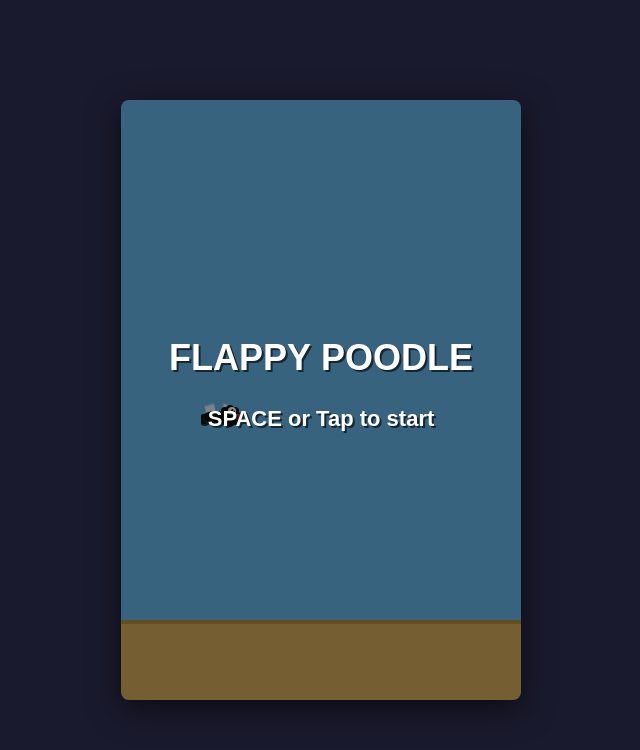
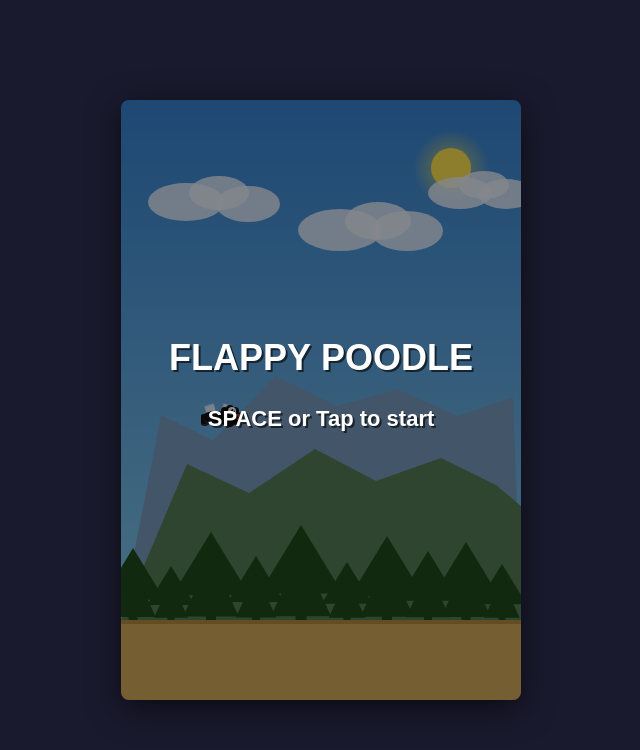
Before and after one commit to markusohd/flappy-poodle, a plain HTML site: page index.html in a window 1280 px wide. Shown: the whole page, without its empty margins (319-959 px from the left). Drawn offline with Linux system fonts and the light colour scheme.

Commit message:
Add animated background: mountains, trees, and day/night cycle every 50 points

```diff
--- a/index.html
+++ b/index.html
@@ -223,6 +223,161 @@ function drawText(text, size, x, y, center = true) {
 }
 
 // ---------------------------------------------------------------------------
+// Time-of-day background system
+// ---------------------------------------------------------------------------
+const TOD_TRANS = 8; // score-point transition window at each phase boundary
+
+// Returns [currentPhase (0=morning,1=afternoon,2=night), nextPhase, blend t 0..1]
+function getBlend() {
+  const cycle  = score % 150;
+  const phase  = Math.floor(cycle / 50);
+  const within = cycle % 50;
+  if (within < 50 - TOD_TRANS) return [phase, phase, 0];
+  return [phase, (phase + 1) % 3, (within - (50 - TOD_TRANS)) / TOD_TRANS];
+}
+
+function lerp(a, b, t)    { return a + (b - a) * t; }
+function lerpC(a, b, t)   { return [lerp(a[0],b[0],t)|0, lerp(a[1],b[1],t)|0, lerp(a[2],b[2],t)|0]; }
+function toRgb([r,g,b])   { return `rgb(${r},${g},${b})`; }
+function toRgba([r,g,b],a){ return `rgba(${r},${g},${b},${+a.toFixed(3)})`; }
+
+// Color tables indexed by phase [0=morning, 1=afternoon, 2=night]
+const COLS = {
+  skyTop:  [[55,130,210],  [215,75,15],   [8,12,30]],
+  skyBot:  [[130,200,235], [250,155,55],  [18,32,72]],
+  farMtn:  [[120,155,190], [185,105,55],  [22,38,52]],
+  nearMtn: [[85,125,85],   [115,82,25],   [8,20,8]],
+  tree:    [[30,75,25],    [15,45,12],    [4,10,4]],
+  ground:  [[210,170,90],  [195,135,55],  [130,100,42]],
+  gndLine: [[180,140,60],  [155,105,35],  [95,72,25]],
+};
+
+function getPal() {
+  const [p, n, t] = getBlend();
+  const lc = key => t === 0 ? COLS[key][p] : lerpC(COLS[key][p], COLS[key][n], t);
+  const nightAmt = t === 0 ? (p === 2 ? 1 : 0) : n === 2 ? t : p === 2 ? 1 - t : 0;
+  const aftnAmt  = t === 0 ? (p === 1 ? 1 : 0) : n === 1 ? t : p === 1 ? 1 - t : 0;
+  return {
+    skyTop: lc('skyTop'), skyBot: lc('skyBot'),
+    farMtn: lc('farMtn'), nearMtn: lc('nearMtn'),
+    tree: lc('tree'), ground: lc('ground'), gndLine: lc('gndLine'),
+    nightAmt, aftnAmt,
+  };
+}
+
+// Static background geometry (coordinates for 400×600 canvas, ground at y=520)
+const FAR_PTS  = [[0,520],[40,315],[92,340],[155,276],[216,306],[276,289],[337,316],[392,297],[400,520]];
+const NEAR_PTS = [[0,520],[66,364],[128,393],[194,349],[255,381],[320,358],[375,385],[400,406],[400,520]];
+
+// Trees: [centerX, height, trunkWidth]
+const TREES = [
+  [12,72,9],[50,54,7],[90,88,10],[135,64,8],[180,95,11],
+  [226,58,7],[266,84,10],[307,69,8],[345,78,9],[381,56,7],
+];
+
+// Clouds: arrays of [cx, cy, rx, ry]
+const CLOUDS = [
+  [[65,102,38,19],[98,93,30,17],[127,104,32,18]],
+  [[219,130,42,21],[257,121,33,19],[286,131,36,20]],
+  [[339,93,32,16],[363,85,25,14],[385,94,28,15]],
+];
+
+// Pre-generated star positions [x, y, radius]
+const STARS = Array.from({length:32}, (_,i) => [
+  (i * 97  + 31) % 400,
+  (i * 137 + 53) % 310,
+  i % 5 === 0 ? 1.5 : 1,
+]);
+
+function fillPoly(pts, color) {
+  ctx.beginPath();
+  pts.forEach(([x,y], i) => i ? ctx.lineTo(x,y) : ctx.moveTo(x,y));
+  ctx.closePath();
+  ctx.fillStyle = color;
+  ctx.fill();
+}
+
+function drawBg() {
+  const p  = getPal();
+  const gY = H - GROUND_H;
+
+  // Sky gradient
+  const grad = ctx.createLinearGradient(0, 0, 0, gY);
+  grad.addColorStop(0, toRgb(p.skyTop));
+  grad.addColorStop(1, toRgb(p.skyBot));
+  ctx.fillStyle = grad;
+  ctx.fillRect(0, 0, W, gY);
+
+  // Stars + crescent moon (night)
+  if (p.nightAmt > 0.01) {
+    const now = Date.now() / 900;
+    for (const [sx, sy, sr] of STARS) {
+      const twinkle = 0.55 + 0.45 * Math.sin(now + sx * 0.05);
+      ctx.beginPath();
+      ctx.arc(sx, sy, sr, 0, Math.PI * 2);
+      ctx.fillStyle = toRgba([255,255,235], p.nightAmt * twinkle);
+      ctx.fill();
+    }
+    ctx.save();
+    ctx.globalAlpha = p.nightAmt;
+    ctx.beginPath(); ctx.arc(308, 68, 18, 0, Math.PI * 2);
+    ctx.fillStyle = "#fffde0"; ctx.fill();
+    ctx.beginPath(); ctx.arc(318, 63, 16, 0, Math.PI * 2); // crescent cutout
+    ctx.fillStyle = toRgb(p.skyTop); ctx.fill();
+    ctx.restore();
+  }
+
+  // Sun (morning & afternoon)
+  if (p.nightAmt < 0.99) {
+    const sx = lerp(330, 355, p.aftnAmt);
+    const sy = lerp(68,  155, p.aftnAmt);
+    const sc = lerpC([255,228,80], [255,70,10], p.aftnAmt);
+    ctx.save();
+    ctx.globalAlpha = 1 - p.nightAmt;
+    const grd = ctx.createRadialGradient(sx, sy, 4, sx, sy, 38);
+    grd.addColorStop(0, toRgba(sc, 0.65));
+    grd.addColorStop(1, toRgba(sc, 0));
+    ctx.fillStyle = grd;
+    ctx.fillRect(sx - 38, sy - 38, 76, 76);
+    ctx.beginPath(); ctx.arc(sx, sy, 20, 0, Math.PI * 2);
+    ctx.fillStyle = toRgb(sc); ctx.fill();
+    ctx.restore();
+  }
+
+  // Clouds (day, tinted orange in afternoon)
+  if (p.nightAmt < 0.99) {
+    const cc = lerpC([238,244,255], [255,192,120], p.aftnAmt);
+    ctx.save();
+    ctx.globalAlpha = (1 - p.nightAmt) * 0.82;
+    for (const cloud of CLOUDS) {
+      for (const [cx, cy, rx, ry] of cloud) {
+        ctx.beginPath(); ctx.ellipse(cx, cy, rx, ry, 0, 0, Math.PI * 2);
+        ctx.fillStyle = toRgb(cc); ctx.fill();
+      }
+    }
+    ctx.restore();
+  }
+
+  // Far mountains
+  fillPoly(FAR_PTS, toRgb(p.farMtn));
+  // Near mountains
+  fillPoly(NEAR_PTS, toRgb(p.nearMtn));
+
+  // Trees (pine style, two overlapping triangle tiers)
+  for (const [tx, th, tw] of TREES) {
+    ctx.fillStyle = toRgb(p.tree);
+    ctx.fillRect(tx - tw / 2, gY - th * 0.30, tw, th * 0.30); // trunk
+    [[1, 0], [0.72, 0.24]].forEach(([scale, yOff]) => {
+      ctx.beginPath();
+      ctx.moveTo(tx,              gY - th * scale);
+      ctx.lineTo(tx - th * 0.44 * scale, gY - th * 0.28 + th * yOff);
+      ctx.lineTo(tx + th * 0.44 * scale, gY - th * 0.28 + th * yOff);
+      ctx.closePath(); ctx.fill();
+    });
+  }
+}
+
+// ---------------------------------------------------------------------------
 // Game state
 // ---------------------------------------------------------------------------
 let state = "start";   // "start" | "playing" | "dead"
@@ -312,17 +467,17 @@ function checkCollision() {
 // Draw
 // ---------------------------------------------------------------------------
 function draw() {
-  // Sky
-  ctx.fillStyle = "#64b4e6";
-  ctx.fillRect(0, 0, W, H);
+  // Sky + mountains + trees (everything behind pipes)
+  drawBg();
 
   // Pipes
   for (const pipe of pipes) pipe.draw();
 
-  // Ground
-  ctx.fillStyle = "#d2aa5a";
+  // Ground (dynamic color)
+  const pal = getPal();
+  ctx.fillStyle = toRgb(pal.ground);
   ctx.fillRect(0, H - GROUND_H, W, GROUND_H);
-  ctx.fillStyle = "#b48c3c";
+  ctx.fillStyle = toRgb(pal.gndLine);
   ctx.fillRect(0, H - GROUND_H, W, 4);
 
   // Bird
```
